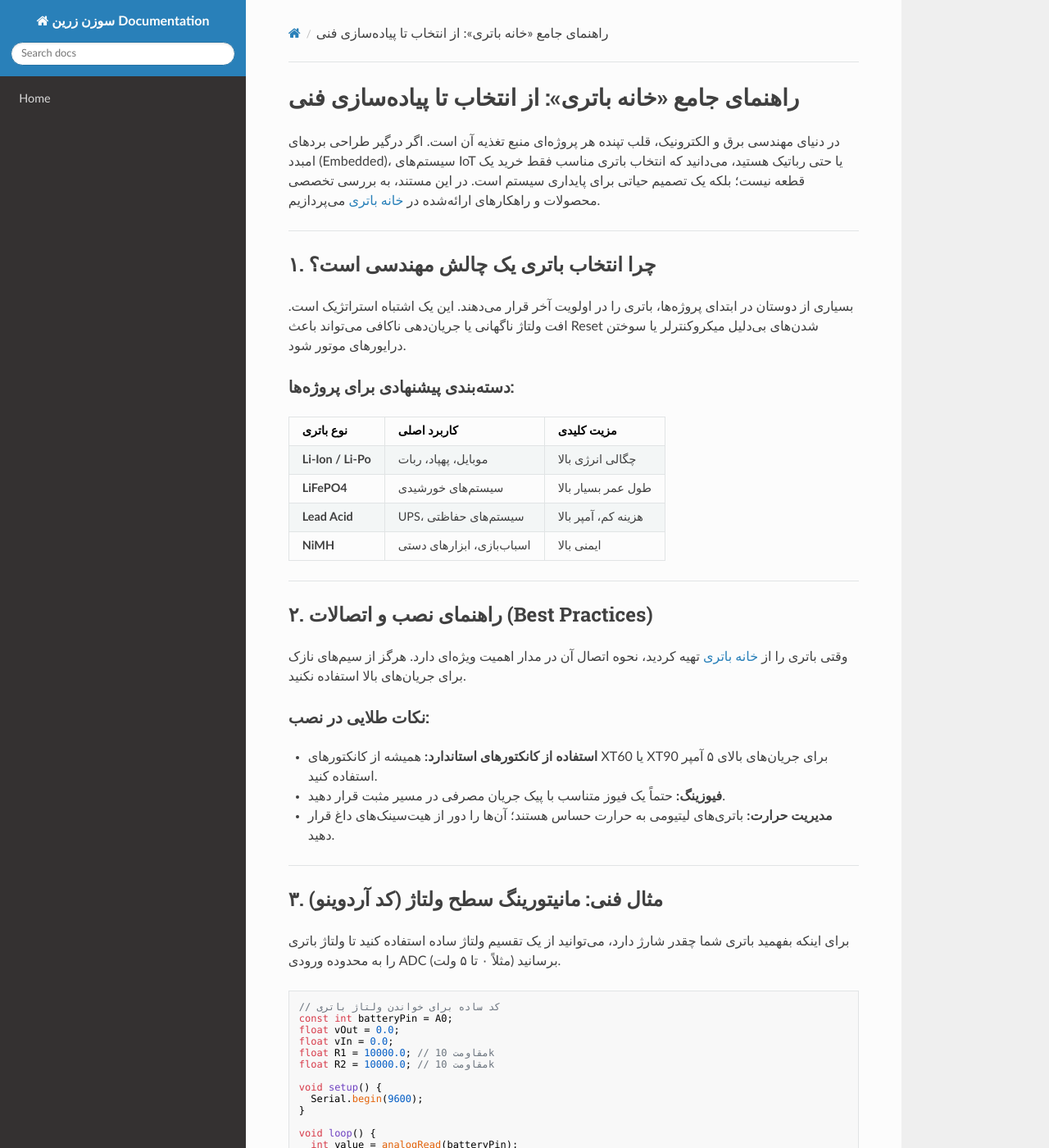
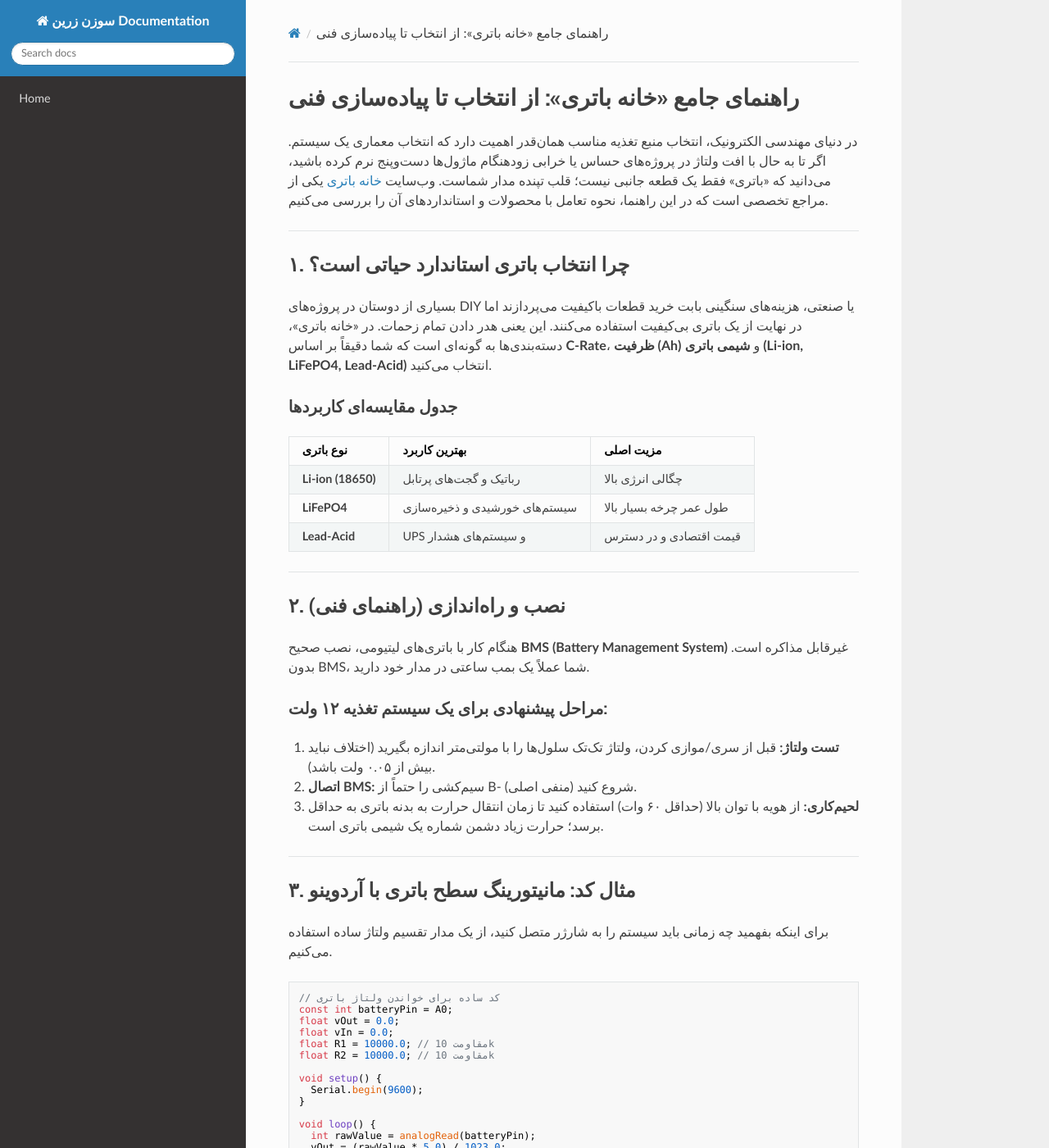
Before and after one commit to sahandsahabi553-prog/terraform-google-semantic-docs, an MkDocs documentation site: the page built from docs/خانه-باتری.md, in a window 1280 px wide and 1400 px high. Shown: the whole window at 82% size. Built offline with MkDocs 1.6.1, drawn with Linux system fonts in a browser that asks for light colours; nearby versions of some CDN libraries; some of the changed text lies outside the part shown.

Commit message:
Doc: خانه باتری

````diff
--- a/docs/خانه-باتری.md
+++ b/docs/خانه-باتری.md
@@ -1,37 +1,36 @@
 # راهنمای جامع «خانه باتری»: از انتخاب تا پیاده‌سازی فنی
 
-در دنیای مهندسی برق و الکترونیک، قلب تپنده هر پروژه‌ای منبع تغذیه آن است. اگر درگیر طراحی بردهای امبدد (Embedded)، سیستم‌های IoT یا حتی رباتیک هستید، می‌دانید که انتخاب باتری مناسب فقط خرید یک قطعه نیست؛ بلکه یک تصمیم حیاتی برای پایداری سیستم است. در این مستند، به بررسی تخصصی محصولات و راهکارهای ارائه‌شده در [خانه باتری](https://www.batteries.ir/) می‌پردازیم.
+در دنیای مهندسی الکترونیک، انتخاب منبع تغذیه مناسب همان‌قدر اهمیت دارد که انتخاب معماری یک سیستم. اگر تا به حال با افت ولتاژ در پروژه‌های حساس یا خرابی زودهنگام ماژول‌ها دست‌وپنج نرم کرده باشید، می‌دانید که «باتری» فقط یک قطعه جانبی نیست؛ قلب تپنده مدار شماست. وب‌سایت [خانه باتری](https://www.batteries.ir/) یکی از مراجع تخصصی است که در این راهنما، نحوه تعامل با محصولات و استانداردهای آن را بررسی می‌کنیم.
 
 ---
 
-## ۱. چرا انتخاب باتری یک چالش مهندسی است؟
+## ۱. چرا انتخاب باتری استاندارد حیاتی است؟
 
-بسیاری از دوستان در ابتدای پروژه‌ها، باتری را در اولویت آخر قرار می‌دهند. این یک اشتباه استراتژیک است. افت ولتاژ ناگهانی یا جریان‌دهی ناکافی می‌تواند باعث Reset شدن‌های بی‌دلیل میکروکنترلر یا سوختن درایورهای موتور شود.
+بسیاری از دوستان در پروژه‌های DIY یا صنعتی، هزینه‌های سنگینی بابت خرید قطعات باکیفیت می‌پردازند اما در نهایت از یک باتری بی‌کیفیت استفاده می‌کنند. این یعنی هدر دادن تمام زحمات. در «خانه باتری»، دسته‌بندی‌ها به گونه‌ای است که شما دقیقاً بر اساس **C-Rate**، **ظرفیت (Ah)** و **شیمی باتری (Li-ion, LiFePO4, Lead-Acid)** انتخاب می‌کنید.
 
-### دسته‌بندی پیشنهادی برای پروژه‌ها:
-| نوع باتری | کاربرد اصلی | مزیت کلیدی |
+### جدول مقایسه‌ای کاربردها
+| نوع باتری | بهترین کاربرد | مزیت اصلی |
 | :--- | :--- | :--- |
-| **Li-Ion / Li-Po** | موبایل، پهپاد، ربات | چگالی انرژی بالا |
-| **LiFePO4** | سیستم‌های خورشیدی | طول عمر بسیار بالا |
-| **Lead Acid** | UPS، سیستم‌های حفاظتی | هزینه کم، آمپر بالا |
-| **NiMH** | اسباب‌بازی، ابزارهای دستی | ایمنی بالا |
+| **Li-ion (18650)** | رباتیک و گجت‌های پرتابل | چگالی انرژی بالا |
+| **LiFePO4** | سیستم‌های خورشیدی و ذخیره‌سازی | طول عمر چرخه بسیار بالا |
+| **Lead-Acid** | UPS و سیستم‌های هشدار | قیمت اقتصادی و در دسترس |
 
 ---
 
-## ۲. راهنمای نصب و اتصالات (Best Practices)
+## ۲. نصب و راه‌اندازی (راهنمای فنی)
 
-وقتی باتری را از [خانه باتری](https://www.batteries.ir/) تهیه کردید، نحوه اتصال آن در مدار اهمیت ویژه‌ای دارد. هرگز از سیم‌های نازک برای جریان‌های بالا استفاده نکنید.
+هنگام کار با باتری‌های لیتیومی، نصب صحیح **BMS (Battery Management System)** غیرقابل مذاکره است. بدون BMS، شما عملاً یک بمب ساعتی در مدار خود دارید.
 
-### نکات طلایی در نصب:
-*   **استفاده از کانکتورهای استاندارد:** همیشه از کانکتورهای XT60 یا XT90 برای جریان‌های بالای ۵ آمپر استفاده کنید.
-*   **فیوزینگ:** حتماً یک فیوز متناسب با پیک جریان مصرفی در مسیر مثبت قرار دهید.
-*   **مدیریت حرارت:** باتری‌های لیتیومی به حرارت حساس هستند؛ آن‌ها را دور از هیت‌سینک‌های داغ قرار دهید.
+### مراحل پیشنهادی برای یک سیستم تغذیه ۱۲ ولت:
+1. **تست ولتاژ:** قبل از سری/موازی کردن، ولتاژ تک‌تک سلول‌ها را با مولتی‌متر اندازه بگیرید (اختلاف نباید بیش از ۰.۰۵ ولت باشد).
+2. **اتصال BMS:** سیم‌کشی را حتماً از B- (منفی اصلی) شروع کنید.
+3. **لحیم‌کاری:** از هویه با توان بالا (حداقل ۶۰ وات) استفاده کنید تا زمان انتقال حرارت به بدنه باتری به حداقل برسد؛ حرارت زیاد دشمن شماره یک شیمی باتری است.
 
 ---
 
-## ۳. مثال فنی: مانیتورینگ سطح ولتاژ (کد آردوینو)
+## ۳. مثال کد: مانیتورینگ سطح باتری با آردوینو
 
-برای اینکه بفهمید باتری شما چقدر شارژ دارد، می‌توانید از یک تقسیم ولتاژ ساده استفاده کنید تا ولتاژ باتری را به محدوده ورودی ADC (مثلاً ۰ تا ۵ ولت) برسانید.
+برای اینکه بفهمید چه زمانی باید سیستم را به شارژر متصل کنید، از یک مدار تقسیم ولتاژ ساده استفاده می‌کنیم.
 
 ```cpp
 // کد ساده برای خواندن ولتاژ باتری
@@ -46,8 +45,8 @@ void setup() {
 }
 
 void loop() {
-  int value = analogRead(batteryPin);
-  vOut = (value * 5.0) / 1024.0;
+  int rawValue = analogRead(batteryPin);
+  vOut = (rawValue * 5.0) / 1023.0;
   vIn = vOut / (R2 / (R1 + R2));
 
   Serial.print("Battery Voltage: ");
@@ -60,19 +59,18 @@ void loop() {
 
 ## ۴. پرسش‌های متداول (FAQ)
 
-**س: باتری‌های لیتیوم-یون را چگونه شارژ کنم که عمرشان کم نشود؟**
-پاسخ: حتماً از ماژول‌های شارژر استاندارد (مثل TP4056 برای تک سلولی‌ها) استفاده کنید. شارژ بیش از حد (Overcharge) قاتل اصلی این باتری‌هاست.
+**س: آیا می‌توانم باتری‌های با ظرفیت متفاوت را موازی کنم؟**
+پاسخ کوتاه: **خیر.** این کار باعث جریان‌کشی غیرمتعارف و داغ شدن باتری ضعیف‌تر می‌شود. همیشه از باتری‌های هم‌مدل و هم‌سری ساخت استفاده کنید.
 
-**س: آیا می‌توانم باتری‌های با ولتاژ متفاوت را موازی کنم؟**
-پاسخ: **هرگز.** این کار باعث جریان کشی وحشتناک از باتری با ولتاژ بالاتر به سمت باتری پایین‌تر شده و می‌تواند منجر به آتش‌سوزی شود.
+**س: طول عمر باتری‌های Li-ion چقدر است؟**
+در شرایط ایده‌آل (دشارژ تا ۲۰٪ و شارژ تا ۸۰٪)، می‌توانید انتظار ۵۰۰ تا ۱۰۰۰ سیکل شارژ را داشته باشید.
 
-**س: تفاوت باتری‌های صنعتی با باتری‌های معمولی چیست؟**
-پاسخ: باتری‌های صنعتی (که در [خانه باتری](https://www.batteries.ir/) موجود است) دارای نرخ دشارژ (C-Rate) مشخص و پایداری شیمیایی بالاتری هستند که برای تجهیزات حساس طراحی شده‌اند.
+**س: برای پروژه‌های خورشیدی از چه نوع باتری‌ای استفاده کنم؟**
+اگر به دنبال پایداری هستید، باتری‌های **LiFePO4** (فسفات آهن لیتیوم) به دلیل تحمل دمایی بالاتر و ایمنی بیشتر، نسبت به لیتیوم-یون‌های معمولی گزینه بسیار هوشمندانه‌تری هستند.
 
 ---
 
-## ۵. نتیجه‌گیری
+### سخن پایانی
+قبل از هر خرید، حتماً دیتاشیت (Datasheet) باتری را در [خانه باتری](https://www.batteries.ir/) بررسی کنید. هیچ‌گاه به برچسب‌های ظرفیت روی باتری‌های متفرقه اعتماد نکنید؛ همیشه تست ظرفیت واقعی (Capacity Test) را خودتان انجام دهید. اگر در پروژه‌ای نیاز به جریان‌دهی بالا دارید، حتماً به **Peak Discharge Current** دقت کنید، نه فقط ظرفیت اسمی.
 
-تأمین انرژی پروژه‌ها، زیربنای موفقیت هر سیستم الکترونیکی است. پیشنهاد می‌کنم قبل از خرید، حتماً دیتاشیت (Datasheet) باتری مورد نظر را مطالعه کنید. اگر در مورد انتخاب بین مدل‌های مختلف شک دارید، بررسی دقیق مشخصات در [وب‌سایت خانه باتری](https://www.batteries.ir/) می‌تواند دید بسیار خوبی به شما بدهد.
-
-*نکته: همیشه به پلاریته مثبت و منفی دقت کنید؛ یک اشتباه کوچک در لحظه اتصال، می‌تواند تمام زحمات برنامه‌نویسی شما را به دود تبدیل کند!*
+*موفق باشید و مراقب اتصال‌کوتاه‌ها باشید!*
````
